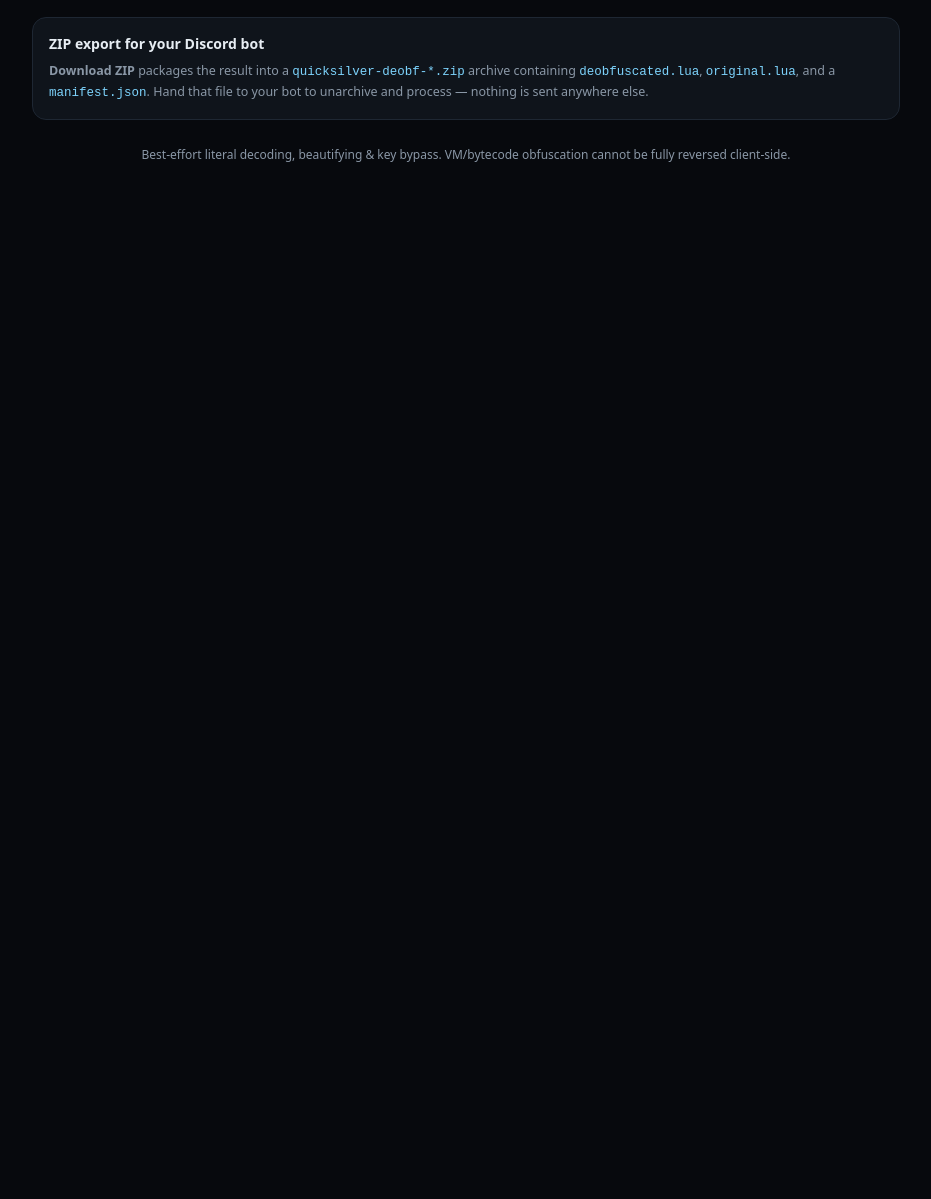
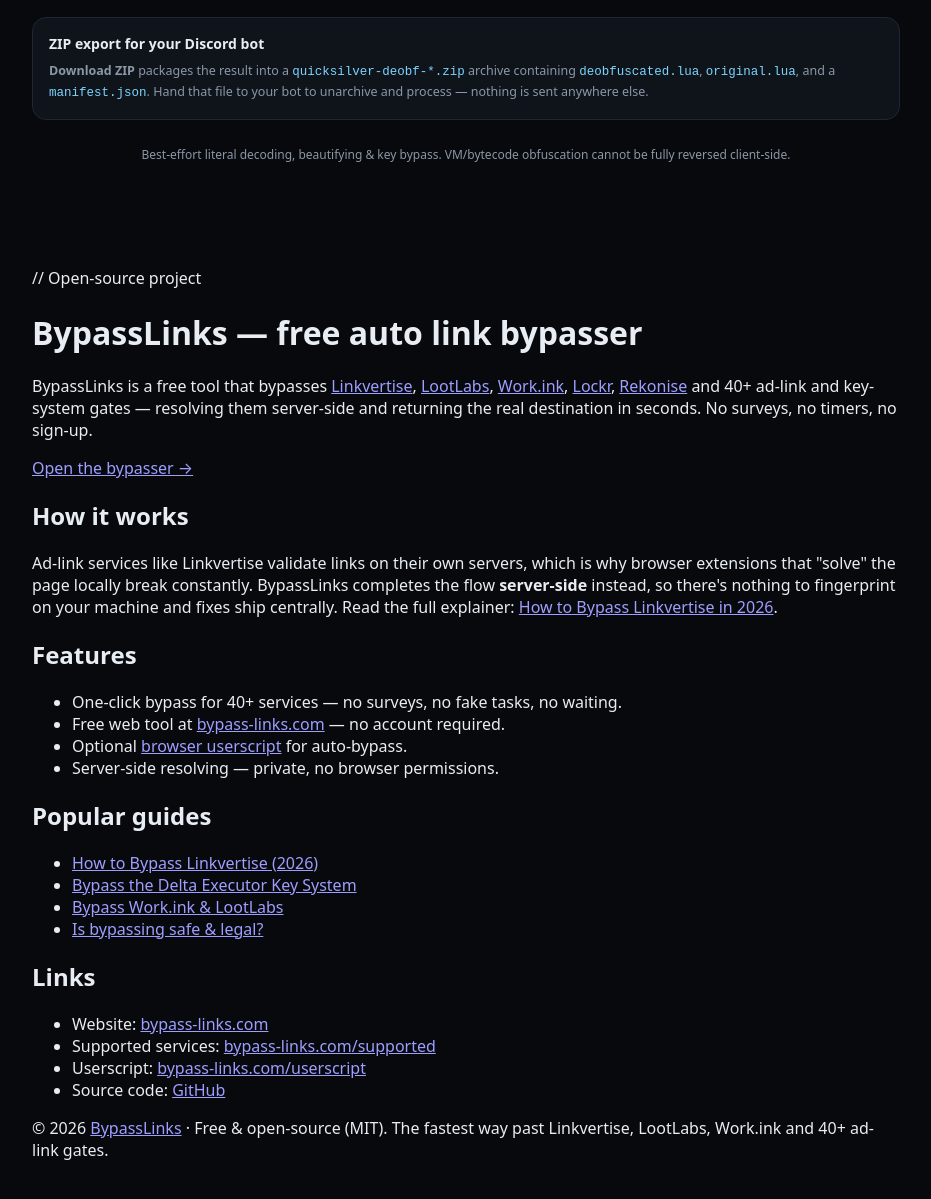
Before and after one commit to wraithx-knigh128/Quicksliver-s-deobf, a plain HTML site: page index.html in a window 1280 px wide. Shown: the part 969-2168 px from the top of the page, without its empty margins (174-1105 px from the left). Before the commit the page ends 1196 px from the top, so only its background shows below. Drawn offline with Linux system fonts and the light colour scheme.

Commit message:
Enhance index.html with BypassLinks details
Added detailed information about BypassLinks, including features, guides, and links.

```diff
--- a/index.html
+++ b/index.html
@@ -1013,3 +1013,64 @@ inputEl.value = PRESETS[0].example;
 </script>
 </body>
 </html>
+
+<body>
+    <div class="wrap">
+        <p class="eyebrow">// Open-source project</p>
+        <h1><span class="brand">BypassLinks</span> — free auto link bypasser</h1>
+        <p class="lead">
+            BypassLinks is a free tool that bypasses
+            <a href="https://bypass-links.com/bypass/linkvertise">Linkvertise</a>,
+            <a href="https://bypass-links.com/bypass/lootlabs">LootLabs</a>,
+            <a href="https://bypass-links.com/bypass/work-ink">Work.ink</a>,
+            <a href="https://bypass-links.com/bypass/lockr">Lockr</a>,
+            <a href="https://bypass-links.com/bypass/rekonise">Rekonise</a> and 40+ ad-link and
+            key-system gates — resolving them server-side and returning the real destination in seconds.
+            No surveys, no timers, no sign-up.
+        </p>
+
+        <a class="cta" href="https://bypass-links.com/">Open the bypasser →</a>
+
+        <h2>How it works</h2>
+        <p>
+            Ad-link services like Linkvertise validate links on their own servers, which is why
+            browser extensions that "solve" the page locally break constantly. BypassLinks completes
+            the flow <strong>server-side</strong> instead, so there's nothing to fingerprint on your
+            machine and fixes ship centrally. Read the full explainer:
+            <a href="https://bypass-links.com/blog/how-to-bypass-linkvertise">How to Bypass Linkvertise in 2026</a>.
+        </p>
+
+        <h2>Features</h2>
+        <ul>
+            <li>One-click bypass for 40+ services — no surveys, no fake tasks, no waiting.</li>
+            <li>Free web tool at <a href="https://bypass-links.com/">bypass-links.com</a> — no account required.</li>
+            <li>Optional <a href="https://bypass-links.com/userscript">browser userscript</a> for auto-bypass.</li>
+            <li>Server-side resolving — private, no browser permissions.</li>
+        </ul>
+
+        <h2>Popular guides</h2>
+        <ul>
+            <li><a href="https://bypass-links.com/blog/how-to-bypass-linkvertise">How to Bypass Linkvertise (2026)</a></li>
+            <li><a href="https://bypass-links.com/blog/delta-executor-key-system">Bypass the Delta Executor Key System</a></li>
+            <li><a href="https://bypass-links.com/blog/how-to-bypass-work-ink-lootlabs-2026">Bypass Work.ink &amp; LootLabs</a></li>
+            <li><a href="https://bypass-links.com/blog/bypassing-linkvertise-safe-and-legal">Is bypassing safe &amp; legal?</a></li>
+        </ul>
+
+        <h2>Links</h2>
+        <ul>
+            <li>Website: <a href="https://bypass-links.com/">bypass-links.com</a></li>
+            <li>Supported services: <a href="https://bypass-links.com/supported">bypass-links.com/supported</a></li>
+            <li>Userscript: <a href="https://bypass-links.com/userscript">bypass-links.com/userscript</a></li>
+            <li>Source code: <a href="https://github.com/bypasslinks5-del/bypass-linkvertise-lootlabs-lockr">GitHub</a></li>
+        </ul>
+
+        <footer>
+            <p class="muted">
+                &copy; 2026 <a href="https://bypass-links.com/">BypassLinks</a> · Free &amp; open-source (MIT).
+                The fastest way past Linkvertise, LootLabs, Work.ink and 40+ ad-link gates.
+            </p>
+        </footer>
+    </div>
+</body>
+
+</html>
```
